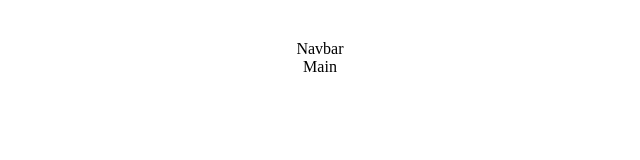
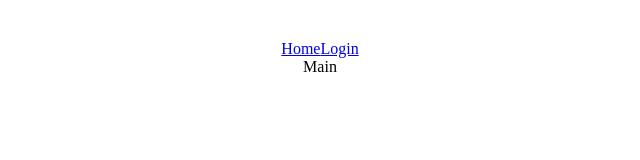
Before and after one commit to Pouria-Samadi/Simple-app, a React (Vite) app: page / in a window 1280 px wide. Shown: the top 160 px of the page, without its empty margins (320-960 px from the left). Built offline with nearby package versions, Linux system fonts and the light colour scheme.

Commit message:
Creating Navbar component

```diff
--- a/src/components/Navbar.tsx
+++ b/src/components/Navbar.tsx
@@ -1,5 +1,12 @@
+import { Link } from "react-router-dom";
+
 const Navbar = () => {
-  return <div>Navbar</div>;
+  return (
+    <div>
+      <Link to="/">Home</Link>
+      <Link to="/login">Login</Link>
+    </div>
+  );
 };
 
 export default Navbar;
```
